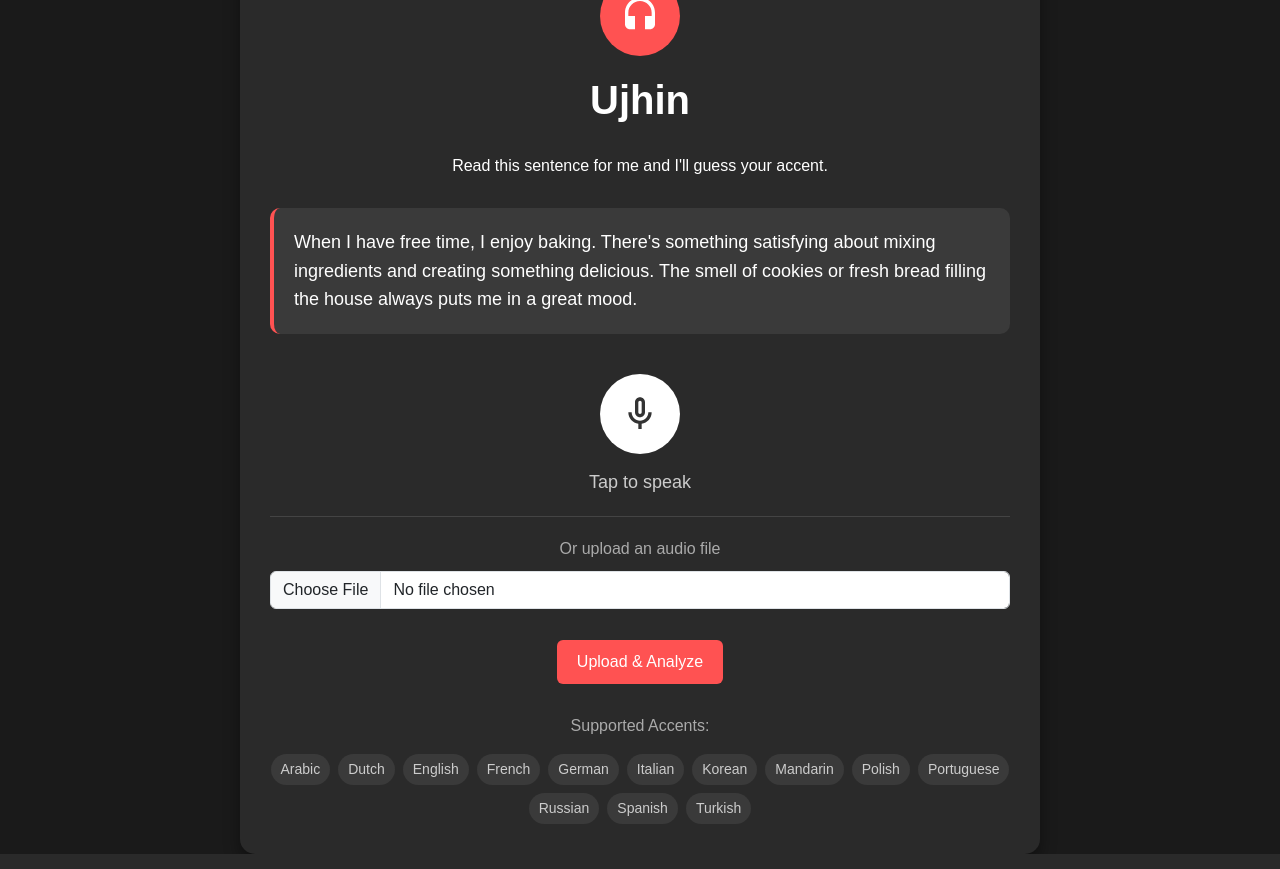
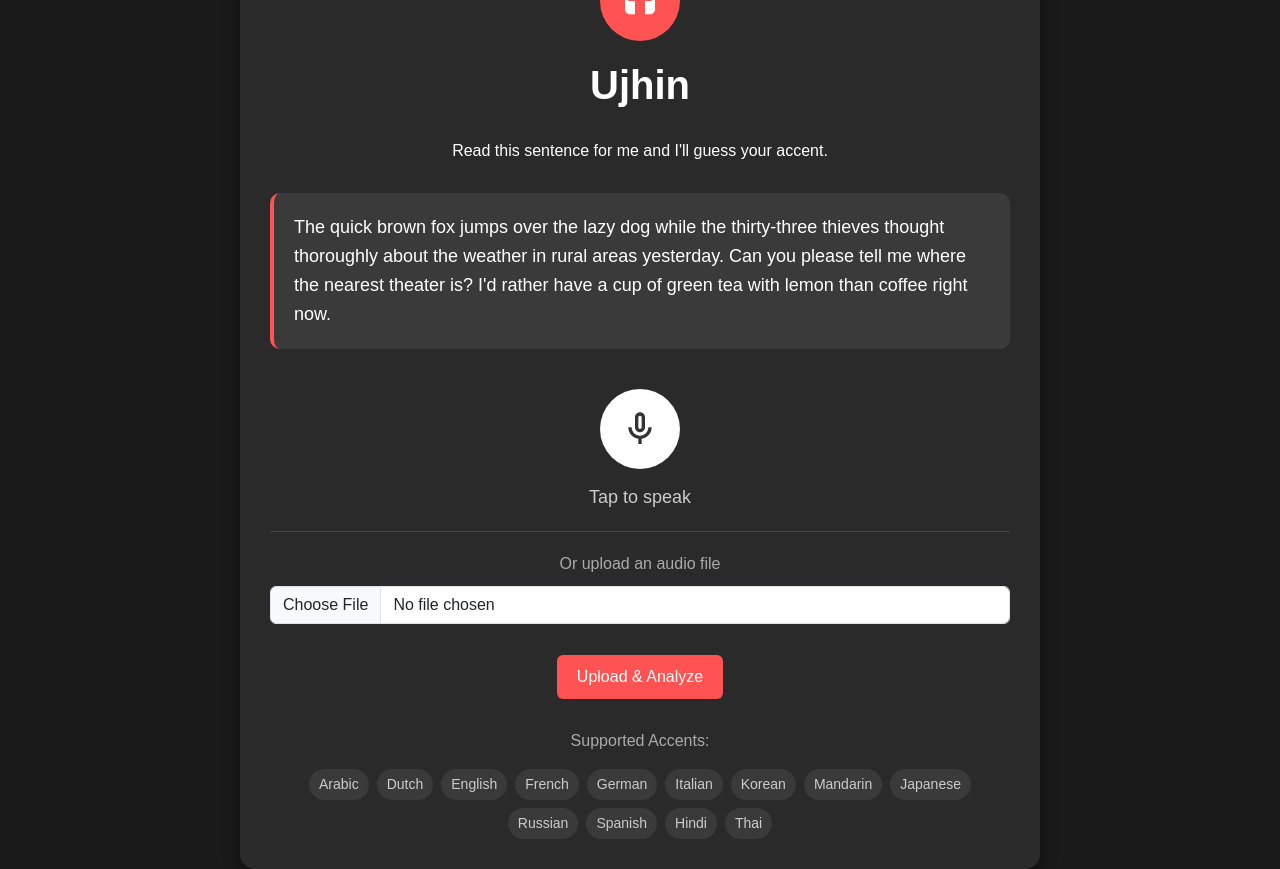
Before and after one commit to UJhinN/Speech_Accent_Detection, a Flask app: page / in a window 1280 px wide. Run offline with Flask 3, Linux system fonts and the light colour scheme.

Commit message:
fix model and template

```diff
--- a/app.py
+++ b/app.py
@@ -48,8 +48,8 @@ except Exception as e:
 # รายชื่อสำเนียงที่โมเดลสามารถทำนายได้
 class_names = [
     "Arabic", "Dutch", "English", "French", "German",
-    "Italian", "Korean", "Mandarin", "Polish", "Portuguese",
-    "Russian", "Spanish", "Turkish"
+    "Italian", "Korean", "Mandarin", "Japanese",
+    "Russian", "Spanish", "Hindi", "Thai"
 ]
 
 def convert_audio_to_wav(input_path, output_path=None):
--- a/templates/index.html
+++ b/templates/index.html
@@ -171,7 +171,7 @@
         <p class="text-center">Read this sentence for me and I'll guess your accent.</p>
 
         <div class="sample-text">
-            When I have free time, I enjoy baking. There's something satisfying about mixing ingredients and creating something delicious. The smell of cookies or fresh bread filling the house always puts me in a great mood.
+            The quick brown fox jumps over the lazy dog while the thirty-three thieves thought thoroughly about the weather in rural areas yesterday. Can you please tell me where the nearest theater is? I'd rather have a cup of green tea with lemon than coffee right now.
         </div>
 
         <div class="record-section">
@@ -212,11 +212,11 @@
                 <span class="language-tag">Italian</span>
                 <span class="language-tag">Korean</span>
                 <span class="language-tag">Mandarin</span>
-                <span class="language-tag">Polish</span>
-                <span class="language-tag">Portuguese</span>
+                <span class="language-tag">Japanese</span>
                 <span class="language-tag">Russian</span>
                 <span class="language-tag">Spanish</span>
-                <span class="language-tag">Turkish</span>
+                <span class="language-tag">Hindi</span>
+                <span class="language-tag">Thai</span>
             </div>
         </div>
     </div>
```
Also changed, not shown: README.md, static/assets/appmain.png (added), static/assets/resault.png (added), 3 other files.
